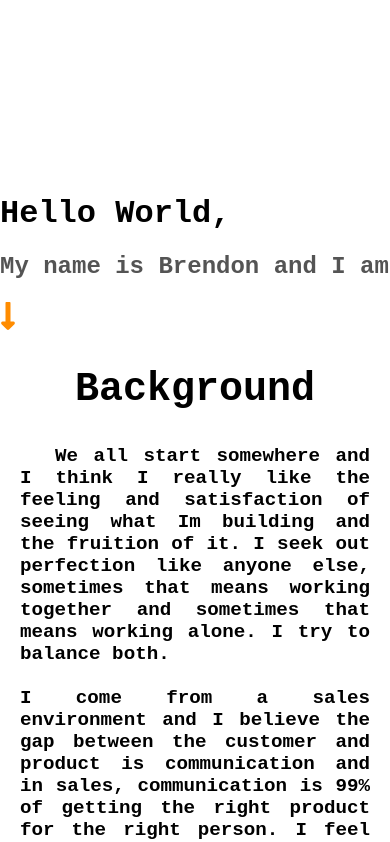
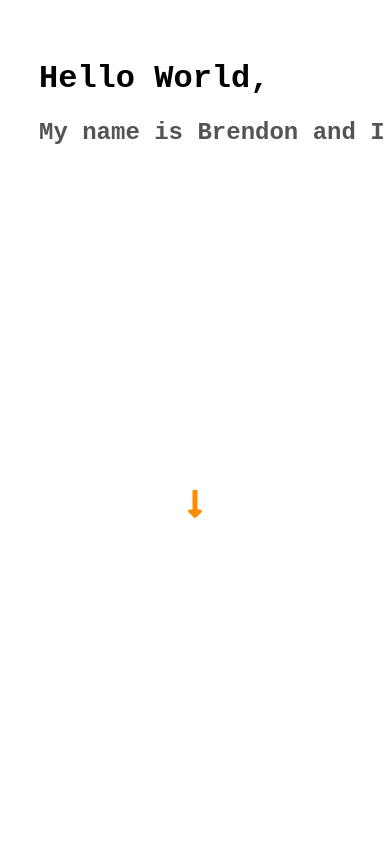
Before and after one commit to BrendonLH/react-portfolio, a React (Create React App) app: page / in a window 390 px wide. Shown: the top 842 px of the page. Built offline with nearby package versions, Linux system fonts and the light colour scheme.

Commit message:
removed the tablet and phone implementation that was breaking the code

```diff
--- a/src/components/introduction-section/introduction.scss
+++ b/src/components/introduction-section/introduction.scss
@@ -41,44 +41,3 @@
         to{border-right-color: transparent;}
       }
   }
-
-  @media only screen and (max-width: 1200px) {
-    .intro-container{
-        all: initial;
-        background-color: lightgray;
-        .next-section-butt{
-            // display: flex;
-            justify-content: center;
-            // margin: auto;
-            cursor: pointer;
-            color: darkorange;
-        }
-        .typewriter{
-            padding: initial;
-            margin-top: 50%;
-            font-size: 100%;
-        }
-        .typewriter-text {
-            border: none;
-            // padding: initial;
-        }
-        h2 {
-            // padding-left: 10%;
-        }
-    }
-
-}
-// tablet
-// mobile
-@media only screen and (max-height: 675px) {
-    // .intro-container {
-    //     // font-size: 20px;
-    //     .typewriter-text {
-    //         white-space: normal;
-    //         word-wrap: break-word;
-    //         color: rgba(12, 11, 11, 0.7);
-    //         animation:none;
-    //     }
-
-    // }
-  }
```
